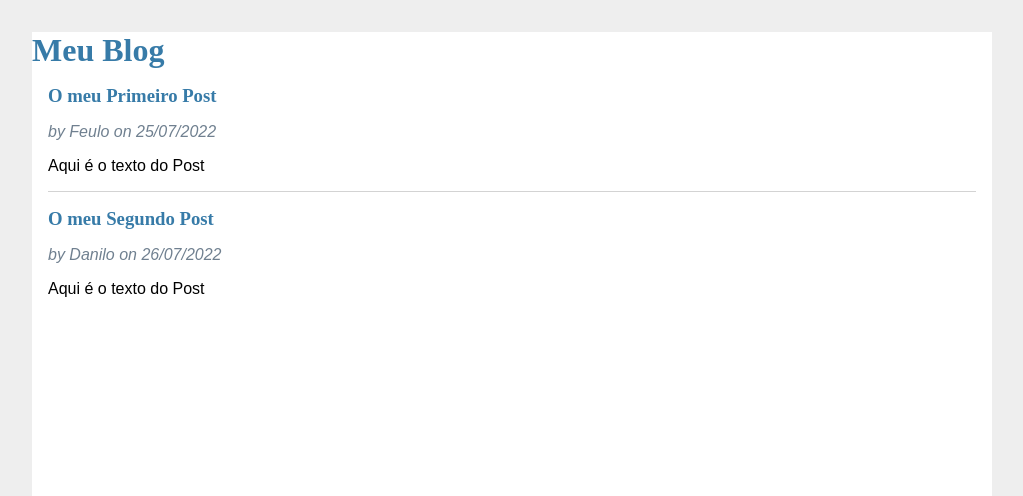
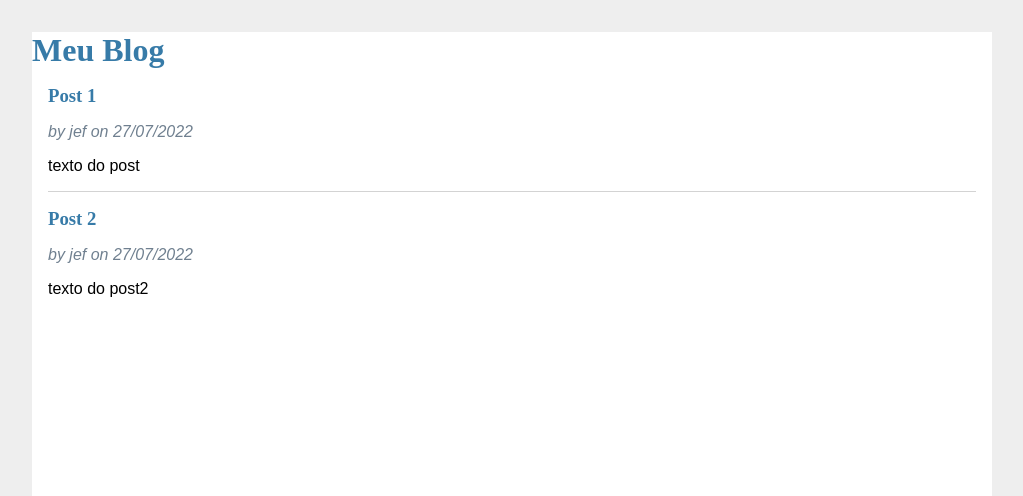
Before and after one commit to jeffcursos/blog, a Flask app: page / in a window 1280 px wide. Shown: the top 496 px of the page, without its empty margins (128-1151 px from the left). Run offline with Flask 2, Linux system fonts and the light colour scheme; data comes from the database, SQL or seed files in the repository; both versions use the stored data as it was after the commit.

Commit message:
aula 4 sql

```diff
--- a/app.py
+++ b/app.py
@@ -1,28 +1,42 @@
 
-from flask import Flask, render_template
+from flask import Flask, render_template, redirect
 from datetime import datetime
+from flask_sqlalchemy import SQLAlchemy
 
 app = Flask("hello")
+app.config["SQLALCHEMY_DATABASE_URI"] = "sqlite:///app.db"
+app.config["SQLALCHEMY_TRACK_MODIFICATIONS"] = False
 
-posts = [
-    {
-        "title": "O meu Primeiro Post",
-        "body": "Aqui é o texto do Post",
-        "author": "Feulo",
-        "created": datetime(2022,7,25)
-    },
-    {
-        "title": "O meu Segundo Post",
-        "body": "Aqui é o texto do Post",
-        "author": "Danilo",
-        "created": datetime(2022,7,26)
-    },
-]
+db = SQLAlchemy (app)
+
+class Post(db.Model):
+    __tablename__ = 'posts'
+    id = db.Column(db.Integer, primary_key=True,autoincrement=True)
+    title = db.Column(db.String(70), nullable=False)
+    body = db.Column(db.String(500), nullable=False)
+    author = db.Column(db.String(20), nullable=False)
+    created = db.Column(db.DateTime, nullable=False, default=datetime.now)
+
+db.create_all()
+
 
 @app.route("/")
 def index():
+    # Busca no Banco os posts
+    posts = Post.query.all()
     return render_template("index.html", posts=posts)
 
 @app.route("/login")
 def login():
+    posts = Post.query.all()
     return render_template("login.html", posts=posts)
+
+#inserir 2 textos no blog
+@app.route("/populate")
+def populate():
+    post1 = Post(title="Post 1", body="texto do post",author="jef")
+    post2 = Post(title="Post 2", body="texto do post2",author="jef")
+    db.session.add(post1)
+    db.session.add(post2)
+    db.session.commit()
+    return redirect("/")
--- a/requirements.txt
+++ b/requirements.txt
@@ -1,5 +1,8 @@
 click==8.1.3
 Flask==2.1.3
+Flask-SQLAlchemy==2.5.1
+greenlet==1.1.2
 itsdangerous==2.1.2
 python-dotenv==0.20.0
+SQLAlchemy==1.4.39
 Werkzeug==2.1.2
--- a/static/style.css
+++ b/static/style.css
@@ -31,3 +31,9 @@ hr{
 .post .body{
     white-space: pre-line;
 }
+
+.no-posts{
+    color: gray;
+    font-style: italic;
+
+}
--- a/templates/index.html
+++ b/templates/index.html
@@ -18,5 +18,7 @@
     {% if not loop.last %}
         <hr>
     {% endif %}
+{% else %}
+    <p class="no-posts"> Ops... There are no posts to display!</p>
 {% endfor %}
 {%endblock %}
```
Also changed, not shown: app.db (added).
